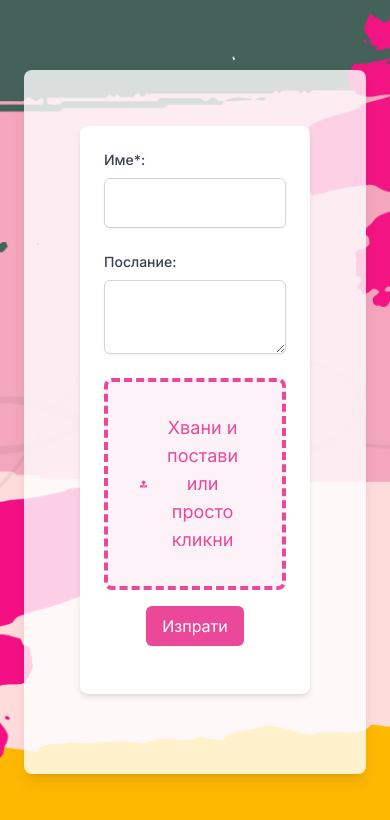
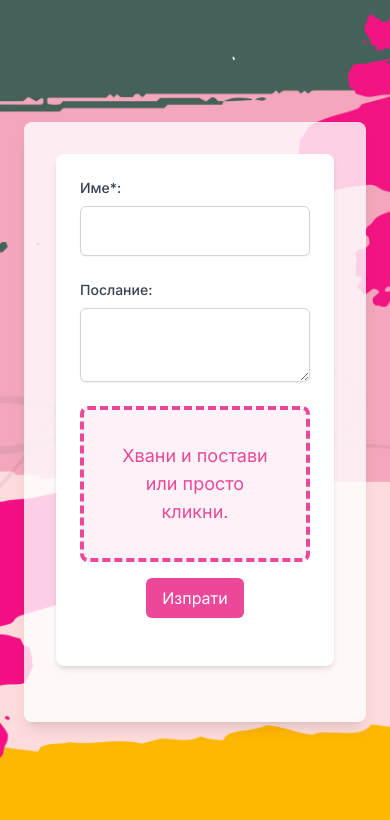
Before and after one commit to Rado-K/nextclould-form, a Next.js app: page / in a window 390 px wide. Shown: the top 820 px of the page. Built offline with nearby package versions, Linux system fonts and the light colour scheme.

Commit message:
improved ui for mobile

```diff
--- a/src/app/components/form/CustomFileSelector.tsx
+++ b/src/app/components/form/CustomFileSelector.tsx
@@ -1,8 +1,6 @@
 "use client";
 
 import React, { useState } from "react";
-import { FaUpload } from "react-icons/fa";
-import { HeartLoading } from "../loading";
 
 type Props = React.ComponentPropsWithRef<"input">;
 
@@ -46,9 +44,8 @@ const CustomFileSelector = (props: Props) => {
         htmlFor="file-upload"
         className="flex items-center cursor-pointer text-pink-500 hover:text-pink-600"
       >
-        <FaUpload className="mr-2 text-2xl" />
         <span className="text-lg text-center">
-          Хвани и постави или просто кликни
+          Хвани и постави или просто кликни.
         </span>
       </label>
       <input
--- a/src/app/page.tsx
+++ b/src/app/page.tsx
@@ -1,6 +1,5 @@
 import Head from "next/head";
 import { Form } from "./components";
-import { HeartLoading } from "./components/loading";
 
 export default function Home() {
   return (
@@ -11,7 +10,7 @@ export default function Home() {
           <meta name="description" content="Form for wedding memories" />
           <link rel="icon" href="/favicon.ico" />
         </Head>
-        <main className="flex flex-col items-center justify-center w-full max-w-md bg-white bg-opacity-80 p-8 rounded-lg shadow-lg">
+        <main className="flex flex-col items-center justify-center w-full max-w-md bg-white bg-opacity-80 p-2 md:p-8 rounded-lg shadow-lg">
           <Form />
         </main>
       </div>
```
